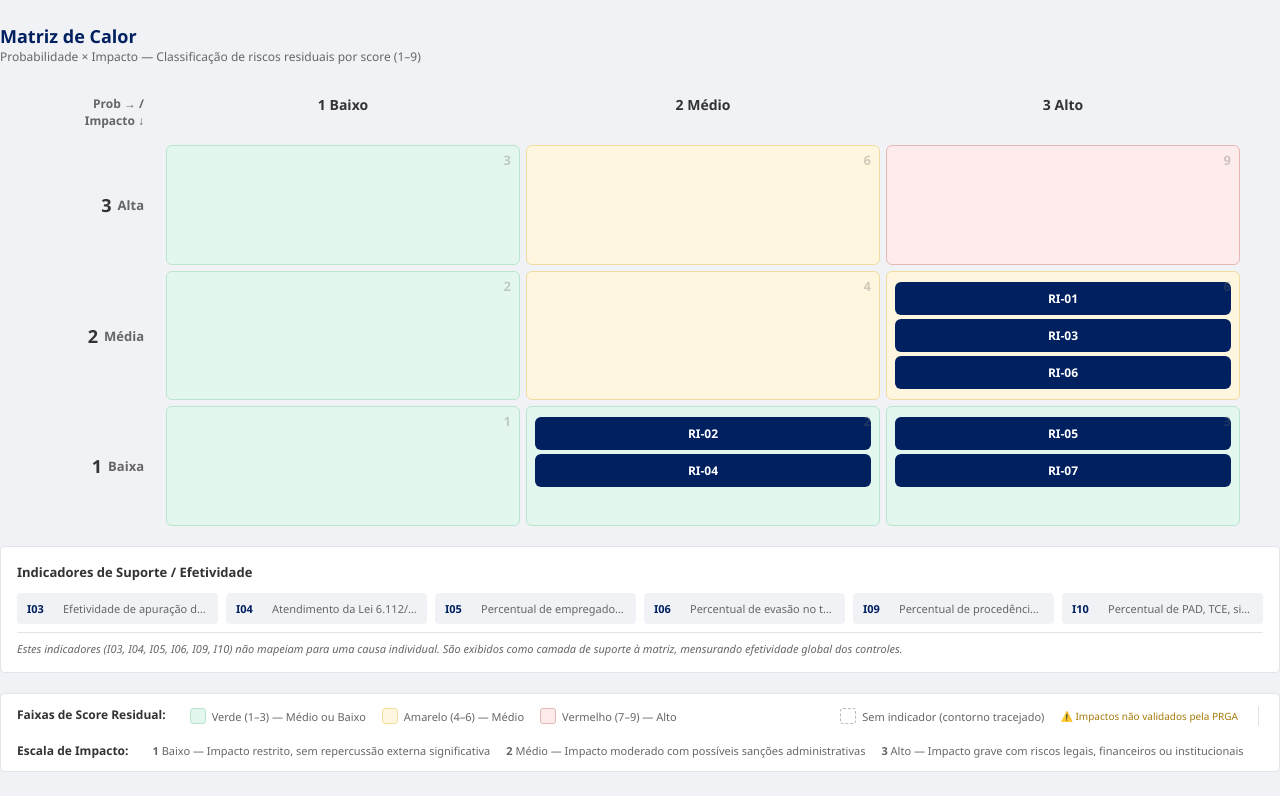
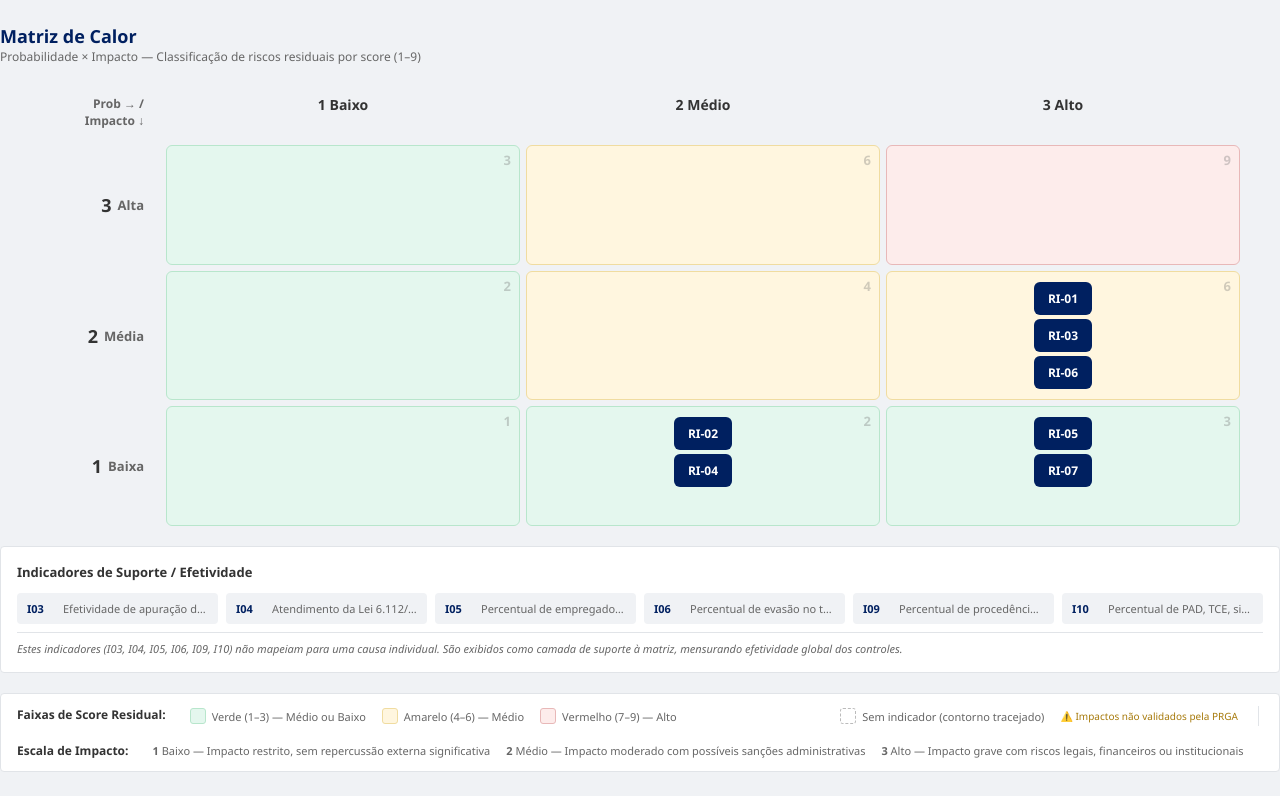
Before and after one commit to Semil-2006/dashboardc, a Flask app: page /risk-matrix in a window 1280 px wide. Shown: the part 48-844 px from the top of the page. Run offline with Flask 3, Linux system fonts and the light colour scheme; some web fonts are replaced.

Commit message:
fix: badges da matriz de calor com largura auto (só o texto)

```diff
--- a/static/risk-matrix/riskMatrix.css
+++ b/static/risk-matrix/riskMatrix.css
@@ -143,7 +143,7 @@
   overflow: hidden;
   text-overflow: ellipsis;
   border: 2px solid transparent;
-  width: 100%;
+  width: auto;
   justify-content: center;
 }
 .risk-badge:hover {
--- a/static/risk-matrix/riskMatrix.render.js
+++ b/static/risk-matrix/riskMatrix.render.js
@@ -12,7 +12,7 @@ function renderRiskMatrix() {
   }
 
   if (!risks.length) {
-    container.innerHTML = "<div style='padding:40px;text-align:center;color:var(--text-secondary)'>Carregando dados da Matriz de Riscos...</div>";
+    container.innerHTML = "<div style='padding:40px;text-align:center;color:var(--text-secondary)'>Carregando dados da Matriz de Calor...</div>";
     return;
   }
   container.innerHTML = "";
--- a/templates/index.html
+++ b/templates/index.html
@@ -25,7 +25,7 @@
     <div class="view-tabs">
         <button class="view-tab active" data-view="indicators">Indicadores</button>
         <button class="view-tab" data-view="risk-quadro">Quadro de Riscos</button>
-        <button class="view-tab" data-view="risk-matrix">Matriz de Riscos</button>
+        <button class="view-tab" data-view="risk-matrix">Matriz de Calor</button>
     </div>
 
     <button class="filter-toggle-btn" id="filterToggleBtn" title="Filtros" style="margin-left: auto;">
```
